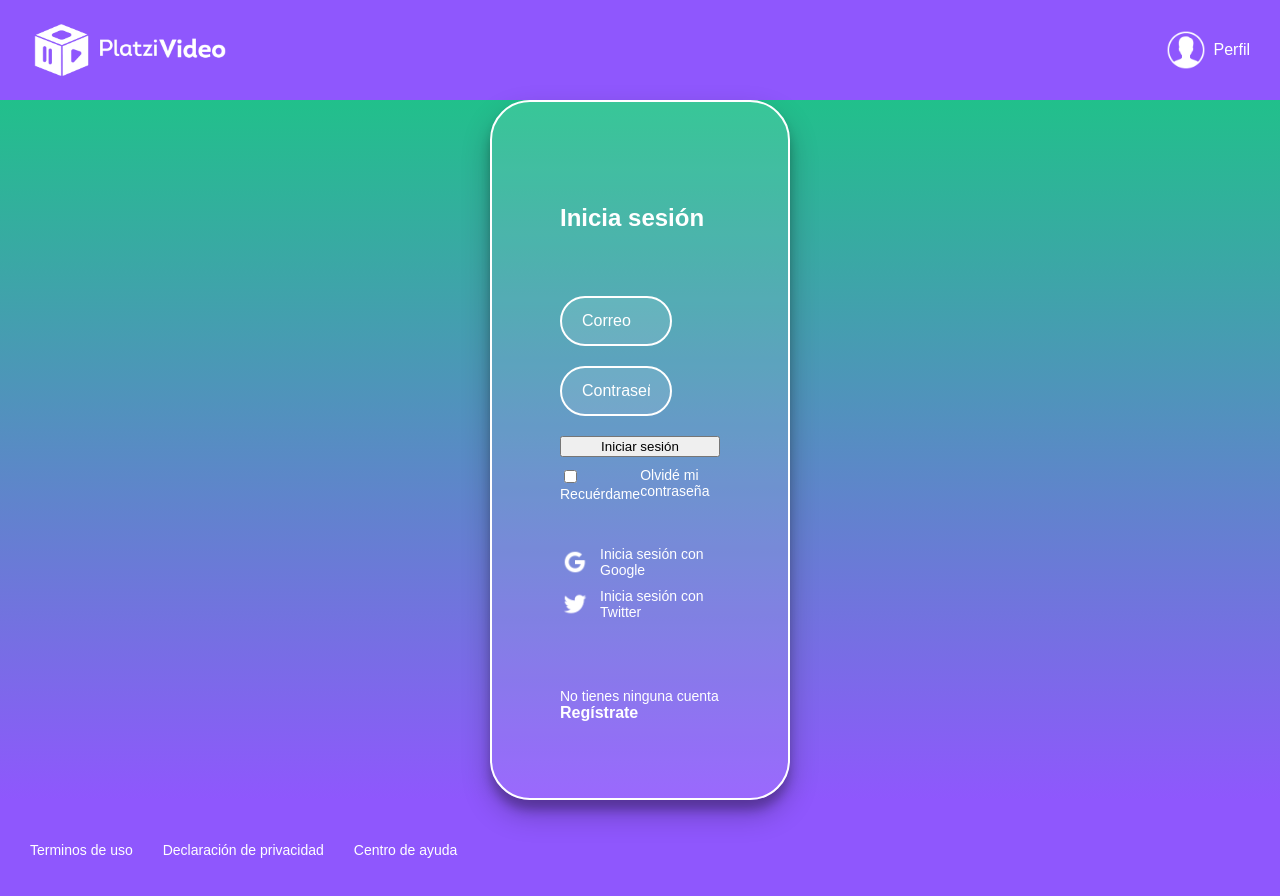
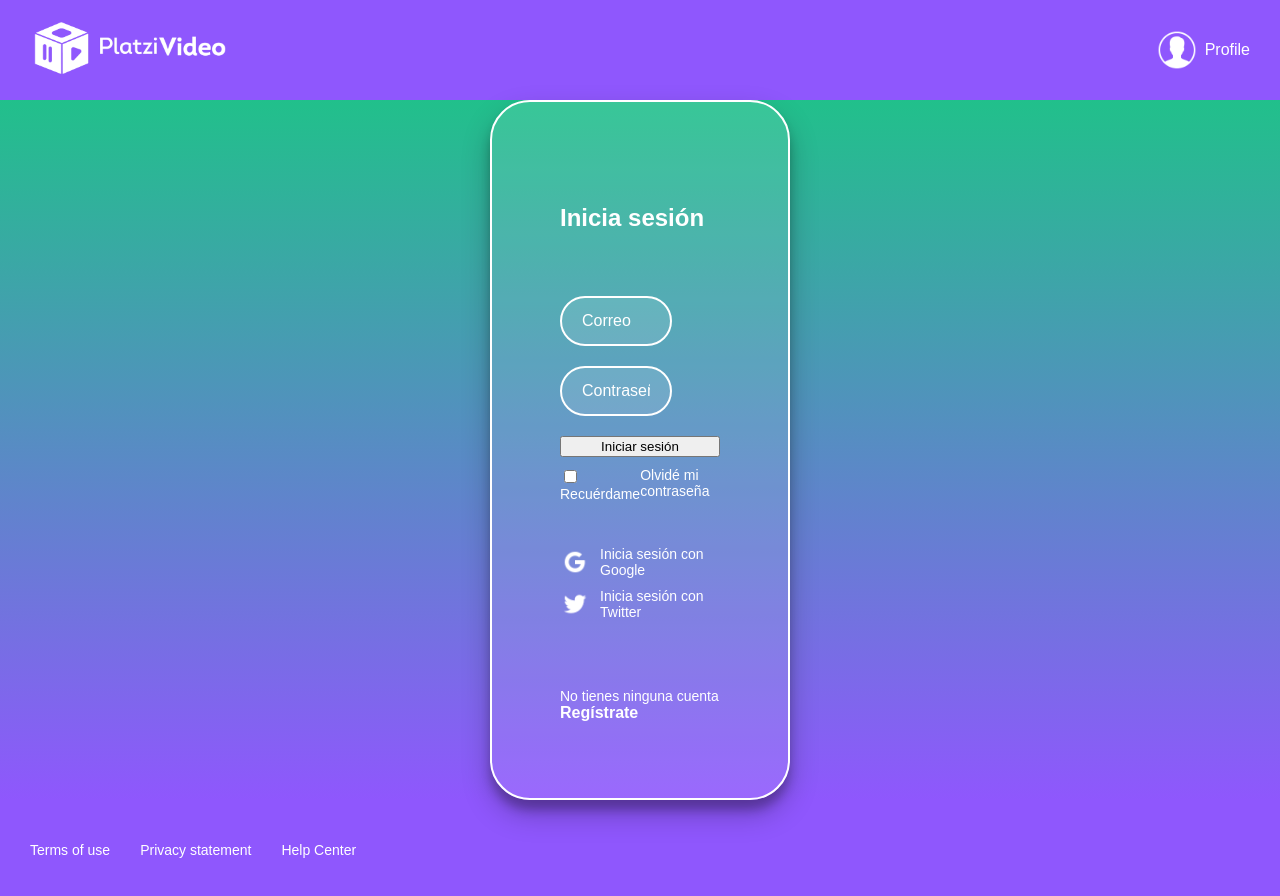
Before and after one commit to Obregon1993/Carlos-Video, a React app: page /login in a window 1280 px wide. Shown: the top 896 px of the page. Built offline with nearby package versions, Linux system fonts and the light colour scheme; a web font is replaced by a local one.

Commit message:
link management and settings

```diff
--- a/src/components/Footer.jsx
+++ b/src/components/Footer.jsx
@@ -3,9 +3,9 @@ import '../assets/styles/components/Footer.scss';
 
 const Footer = () => (
   <footer className='footer'>
-    <a href='/'>Terminos de uso</a>
-    <a href='/'>Declaración de privacidad</a>
-    <a href='/'>Centro de ayuda</a>
+    <a href='/'>Terms of use</a>
+    <a href='/'>Privacy statement</a>
+    <a href='/'>Help Center</a>
   </footer>
 );
 
--- a/src/components/Header.jsx
+++ b/src/components/Header.jsx
@@ -1,19 +1,24 @@
 import React from 'react';
+import { Link } from 'react-router-dom';
 import '../assets/styles/components/Header.scss';
 import logo from '../assets/static/logo-platzi-video-BW2.png';
 import userIcon from '../assets/static/user-icon.png';
 
 const Header = () => (
   <header className='header'>
-    <img className='header__img' src={logo} alt='Platzi Video' />
+
+    <Link to='/'>
+      <img className='header__img' src={logo} alt='Platzi Video' />
+    </Link>
+
     <div className='header__menu'>
       <div className='header__menu--profile'>
         <img src={userIcon} alt='' />
-        <p>Perfil</p>
+        <p>Profile</p>
       </div>
       <ul>
-        <li><a href='/'>Cuenta</a></li>
-        <li><a href='/'>Cerrar Sesión</a></li>
+        <li><a href='/'>Account</a></li>
+        <li><Link to='/login'>Log in</Link></li>
       </ul>
     </div>
   </header>
--- a/src/components/Search.jsx
+++ b/src/components/Search.jsx
@@ -3,8 +3,8 @@ import '../assets/styles/components/Search.scss';
 
 const Search = () => (
   <section className='main'>
-    <h2 className='main__title'>¿Qué quieres ver hoy?</h2>
-    <input type='text' className='input' placeholder='Buscar...' />
+    <h2 className='main__title'>What do you have in mind?</h2>
+    <input type='text' className='input' placeholder='Search...' />
   </section>
 );
 
--- a/src/containers/Login.jsx
+++ b/src/containers/Login.jsx
@@ -4,6 +4,7 @@
 /* eslint-disable jsx-a11y/label-has-associated-control */
 /* eslint-disable react/button-has-type */
 import React from 'react';
+import { Link } from 'react-router-dom';
 import '../assets/styles/components/Login.scss';
 import googleIcon from '../assets/static/google-icon.png';
 import twitterIcon from '../assets/static/twitter-icon.png';
@@ -28,7 +29,7 @@ const Login = () => (
         <div><img src={googleIcon} /> Inicia sesión con Google</div>
         <div><img src={twitterIcon} /> Inicia sesión con Twitter</div>
       </section>
-      <p className='login__container--register'>No tienes ninguna cuenta <a href=''>Regístrate</a></p>
+      <p className='login__container--register'>No tienes ninguna cuenta <Link to='/register'>Regístrate</Link></p>
     </section>
   </section>
 );
--- a/src/containers/Register.jsx
+++ b/src/containers/Register.jsx
@@ -1,5 +1,6 @@
 /* eslint-disable jsx-a11y/anchor-is-valid */
 import React from 'react';
+import { Link } from 'react-router-dom';
 import '../assets/styles/components/Register.scss';
 
 const Register = () => (
@@ -12,7 +13,7 @@ const Register = () => (
         <input className='input' type='password' placeholder='Contraseña' />
         <button className='button' type='button'>Registrarme</button>
       </form>
-      <a href=''>Iniciar sesión</a>
+      <Link to='login'>Iniciar sesión</Link>
     </section>
   </section>
 );
```
